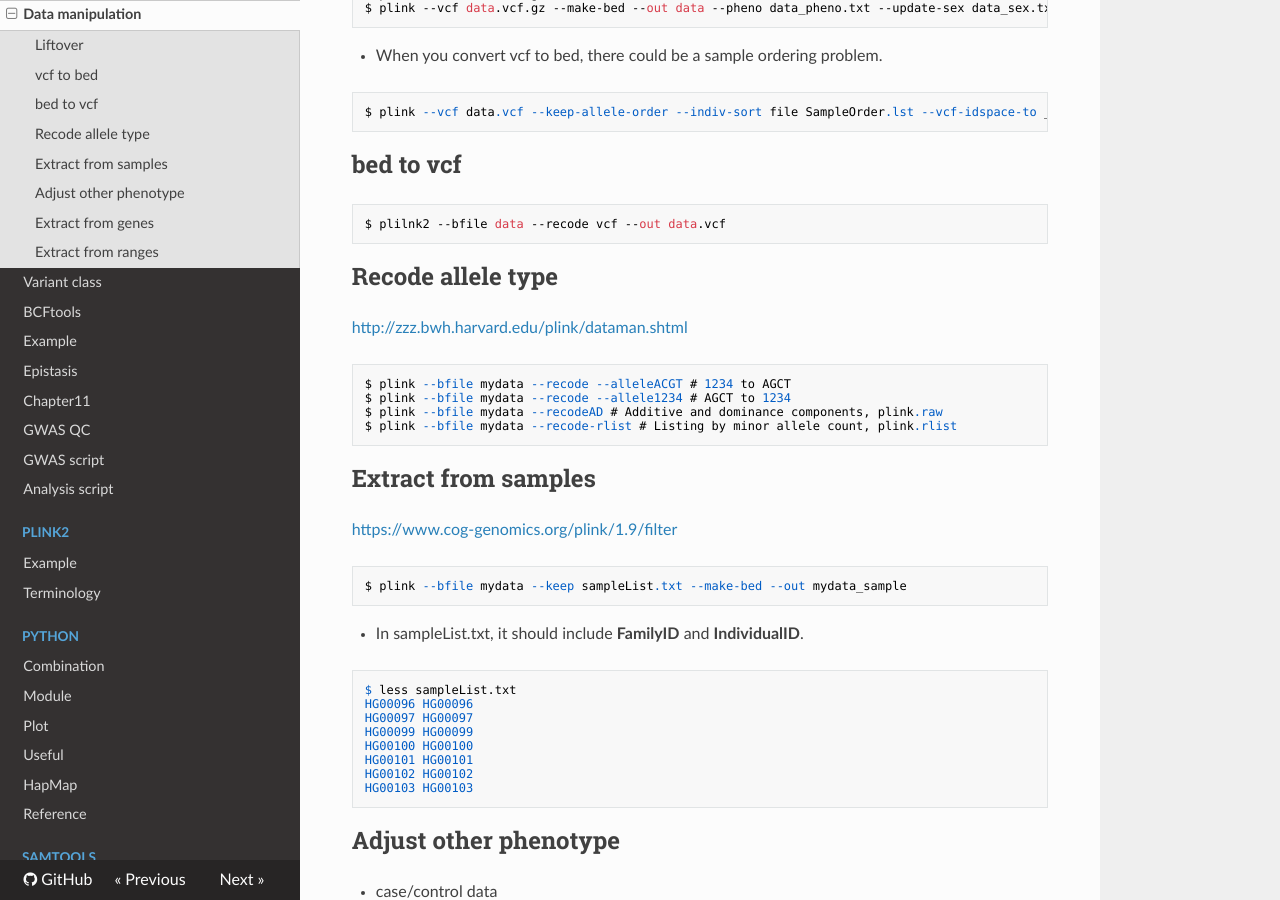
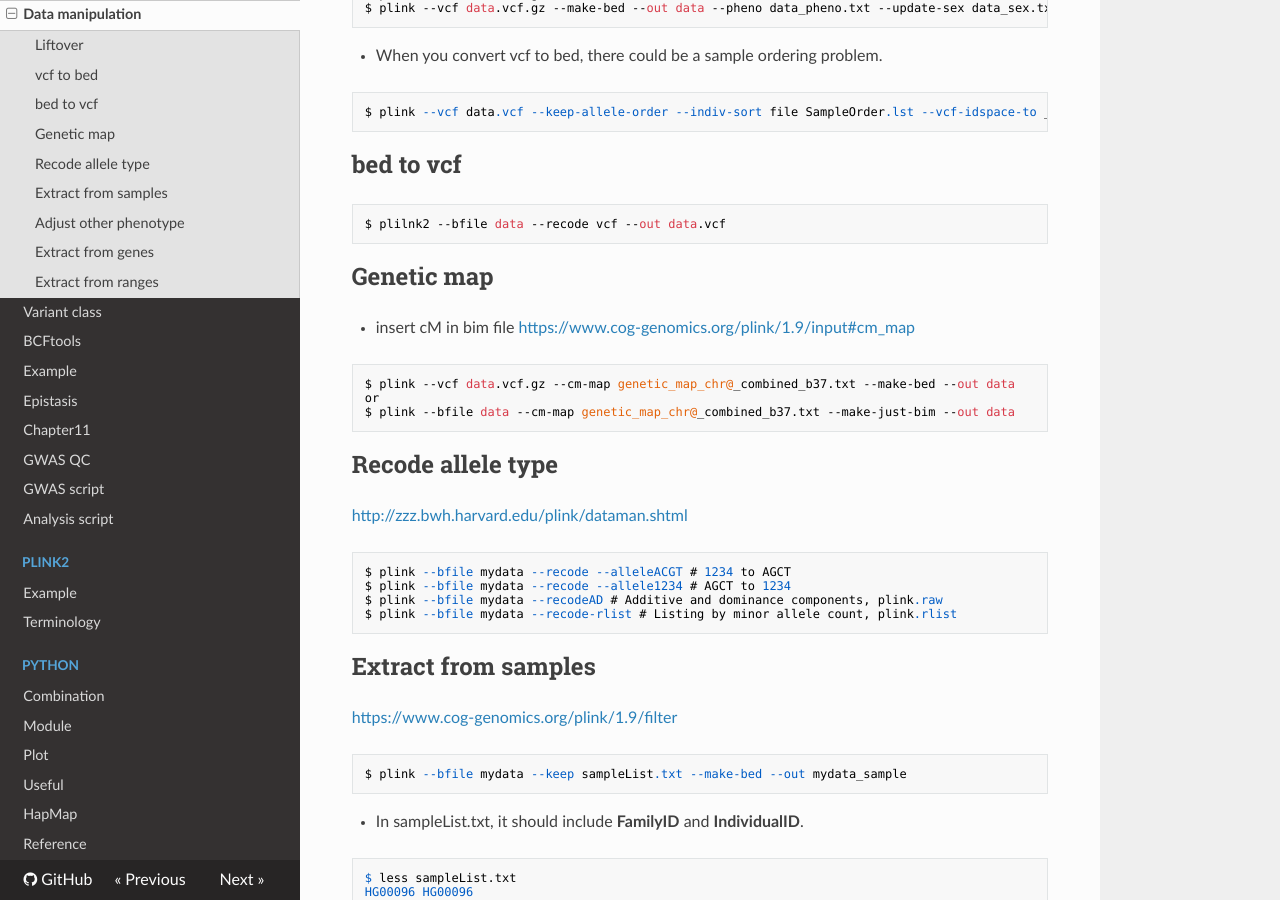
Before and after one commit to WonyoungCho/plink, an MkDocs documentation site: the page built from docs/plink_mani.md, in a window 1280 px wide and 900 px high, scrolled down 456 px. Built offline with MkDocs 1.6.1, drawn with Linux system fonts in a browser that asks for light colours; nearby versions of some CDN libraries; old or Windows-style settings are respelled for this version of MkDocs.

Commit message:
Update plink_mani.md

````diff
--- a/docs/plink_mani.md
+++ b/docs/plink_mani.md
@@ -23,6 +23,14 @@ $ plink --vcf data.vcf --keep-allele-order --indiv-sort file SampleOrder.lst --v
 $ plilnk2 --bfile data --recode vcf --out data.vcf
 ```
 
+## Genetic map
+- insert cM in bim file
+<https://www.cog-genomics.org/plink/1.9/input#cm_map>
+```
+$ plink --vcf data.vcf.gz --cm-map genetic_map_chr@_combined_b37.txt --make-bed --out data
+or
+$ plink --bfile data --cm-map genetic_map_chr@_combined_b37.txt --make-just-bim --out data
+```
 
 ## Recode allele type
 <http://zzz.bwh.harvard.edu/plink/dataman.shtml>
````
